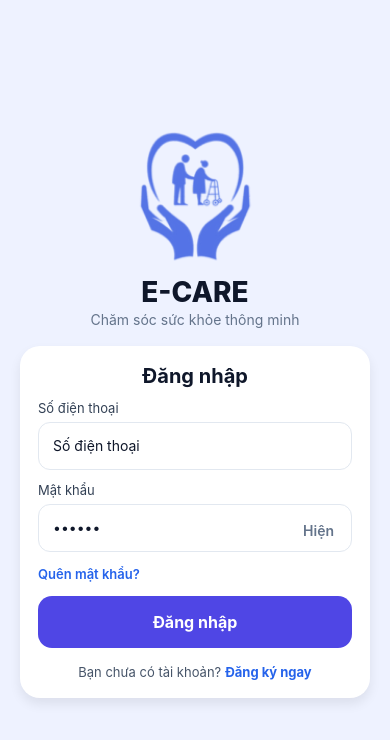
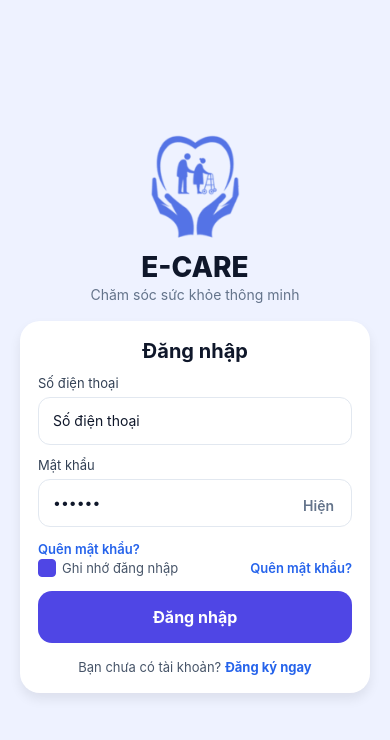
Before and after one commit to Hien110/E_Care-Connect-support-monitor-the-health-and-psychology-of-the-elderly, a React Native app in the folder Mobile/: screen /LOGIN in a window 390 px wide. Shown: the top 740 px of the page. Built offline with nearby package versions, Linux system fonts and the light colour scheme.

Commit message:
feat/updateHomepage

```diff
--- a/Mobile/src/screens/Auth/LoginScreen.jsx
+++ b/Mobile/src/screens/Auth/LoginScreen.jsx
@@ -56,10 +56,12 @@ export default function LoginScreen() {
   const handleLogin = async () => {
     setError("")
     setSuccess("")
+
     if (!phoneNumber || !password) {
       setError("Vui lòng nhập đủ số điện thoại và mật khẩu.")
       return
     }
+
     try {
       setLoading(true)
       const res = await userService.loginUser({ phoneNumber, password })
@@ -69,12 +71,19 @@ export default function LoginScreen() {
         setError(res.message || "Đăng nhập thất bại")
         return
       }
-      if (res.token) await AsyncStorage.setItem("ecare_token", res.token)
-      if (res.user) await AsyncStorage.setItem("ecare_user", JSON.stringify(res.user))
+
+      // Lưu token & user nếu rememberMe = true
+      if (res.token && rememberMe) {
+        await AsyncStorage.setItem("ecare_token", res.token)
+      }
+      if (res.user && rememberMe) {
+        await AsyncStorage.setItem("ecare_user", JSON.stringify(res.user))
+      }
 
       setSuccess("Đăng nhập thành công")
       nav.reset({ index: 0, routes: [{ name: "Home" }] })
     } catch (e) {
+      console.error("Login error: ", e)
       setError("Có lỗi xảy ra. Thử lại sau.")
     } finally {
       setLoading(false)
@@ -146,6 +155,27 @@ export default function LoginScreen() {
               </TouchableOpacity>
             </View>
 
+            <View style={styles.rowBetween}>
+              <TouchableOpacity
+                style={styles.row}
+                onPress={() => setRememberMe((prev) => !prev)}
+              >
+                <View
+                  style={[
+                    styles.checkbox,
+                    rememberMe && { backgroundColor: "#4f46e5", borderColor: "#4f46e5" },
+                  ]}
+                />
+                <Text style={[styles.small, { marginLeft: 6 }]}>Ghi nhớ đăng nhập</Text>
+              </TouchableOpacity>
+
+              <TouchableOpacity onPress={() => nav.navigate("ForgotPassword")}>
+                <Text style={[styles.small, { color: "#2563eb", fontWeight: "600" }]}>
+                  Quên mật khẩu?
+                </Text>
+              </TouchableOpacity>
+            </View>
+
             {!!error && <Text style={styles.error}>{error}</Text>}
             {!!success && <Text style={styles.success}>{success}</Text>}
 
@@ -187,7 +217,7 @@ const styles = StyleSheet.create({
   },
 
   logoWrap: { alignItems: "center", marginBottom: 18 },
-  logo: { width: 150, height: 150, borderRadius: 28 },
+  logo: { width: 120, height: 120, borderRadius: 28 },
   brand: { marginTop: 2, fontSize: 28, fontWeight: "800", color: "#0f172a" },
   tagline: { marginTop: 2, color: "#64748b" },
 
@@ -251,4 +281,12 @@ const styles = StyleSheet.create({
     marginTop: 14,
   },
   loginText: { color: "#fff", fontSize: 16, fontWeight: "700" },
+  checkbox: {
+    width: 18,
+    height: 18,
+    borderRadius: 4,
+    borderWidth: 1,
+    borderColor: "#94a3b8",
+    backgroundColor: "#fff",
+  },
 })
```
